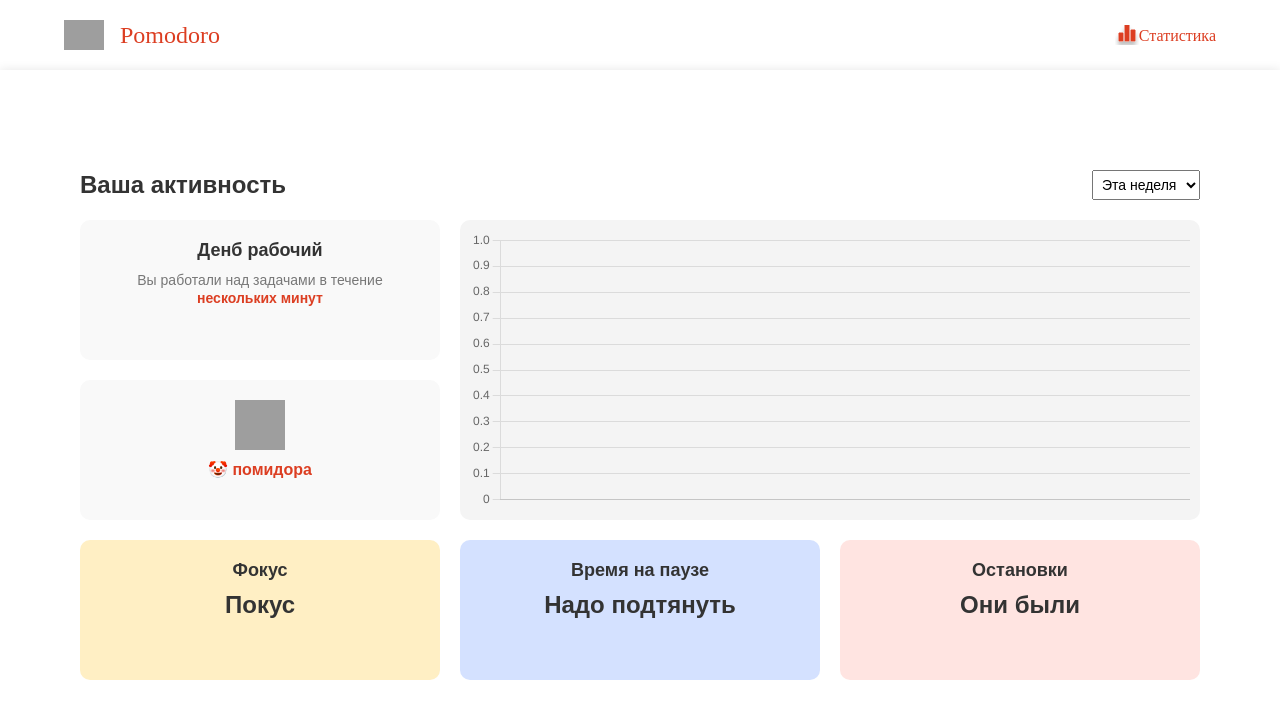
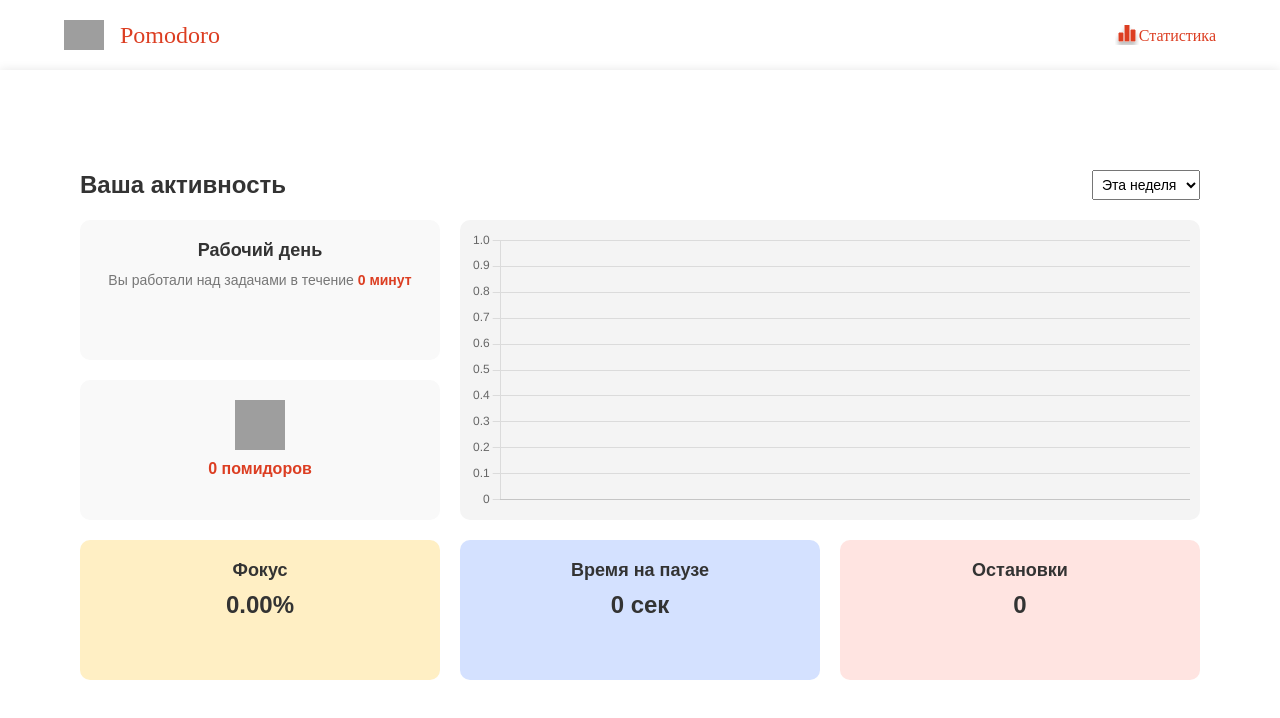
Before and after one commit to doctored11/React-Pomodoro, a React app in the folder pomodoro-react/: page /stats in a window 1280 px wide. Shown: the top 718 px of the page. Built offline with nearby package versions, Linux system fonts and the light colour scheme; grey boxes are pictures that could not be loaded.

Commit message:
statistic add daily stats v1

```diff
--- a/pomodoro-react/src/Page/Statistic/Statistic.tsx
+++ b/pomodoro-react/src/Page/Statistic/Statistic.tsx
@@ -1,4 +1,4 @@
-import React, { useState } from "react";
+import React, { useEffect, useState } from "react";
 import styles from "./statistic.module.css";
 import "../../index.css";
 import "../../media.css";
@@ -7,13 +7,50 @@ import { Graphic } from "./Graphic/Graphic";
 export function Statistic() {
   const [selectedPeriod, setSelectedPeriod] = useState<string>("7");
 
+  const [dailyStats, setDailyStats] = useState({
+    pomodors: 0,
+    idleTime: 0,
+    pauses: 0,
+    workTime: 0,
+    focus: 0,
+  });
+
+  useEffect(() => {
+    const fetchDailyStats = () => {
+      const today = new Date().toISOString().split("T")[0];
+      const savedStats = JSON.parse(localStorage.getItem(today) || "{}");
+
+      const pomodors = savedStats.pomodors || 0;
+      const idleTime = savedStats.pauseTime || 0;
+      const pauses = savedStats.pauseCount || 0;
+      const workTime = pomodors * 60; // вставить константу как у помидора
+      const totalTime = workTime + idleTime;
+      const focus = totalTime > 0 ? (workTime / totalTime) * 100 : 0;
+
+      setDailyStats({
+        pomodors,
+        idleTime,
+        pauses,
+        workTime,
+        focus,
+      });
+    };
+
+    fetchDailyStats();
+  }, []);
+
   const handlePeriodChange = (event: React.ChangeEvent<HTMLSelectElement>) => {
-    console.log(event.target.value)
     setSelectedPeriod(event.target.value);
   };
 
+  const getTomatoLabel = (count: number) => {
+    if (count === 1) return "помидор";
+    if (count > 1 && count < 5) return "помидора";
+    return "помидоров";
+  };
+
   return (
-    <div className={` frame  ${styles.statisticsFrame}`}>
+    <div className={`frame ${styles.statisticsFrame}`}>
       <div className={styles.statisticsHeader}>
         <h2 className={styles.headerTitle}>Ваша активность</h2>
         <div className={styles.weekSelector}>
@@ -21,44 +58,39 @@ export function Statistic() {
             <option value="7">Эта неделя</option>
             <option value="14">Две недели</option>
             <option value="all-time">Все время</option>
-
           </select>
         </div>
       </div>
       <div className={styles.statisticsContent}>
-
         <div className={styles.daySummary}>
-            <h3 className={styles.daySummaryTitle}>Денб рабочий</h3>
+          <h3 className={styles.daySummaryTitle}>Рабочий день</h3>
           <p className={styles.daySummaryText}>
-              Вы работали над задачами в течение{" "}
-              <span className={styles.highlightText}>нескольких минут</span>
+            Вы работали над задачами в течение <span className={styles.highlightText}>{dailyStats.workTime} минут</span>
           </p>
         </div>
 
         <div className={styles.tomatoes}>
-            <img
-              src="../../source/tomatoYang.png"
-              alt="Tomato"
-              className={styles.tomatoImage}
-            />
-            <p className={styles.tomatoCount}>🤡 помидора</p>
+          <img src="../../source/tomatoYang.png" alt="Tomato" className={styles.tomatoImage} />
+          <p className={styles.tomatoCount}>
+            {dailyStats.pomodors} {getTomatoLabel(dailyStats.pomodors)}
+          </p>
         </div>
 
         <div className={styles.chartContainer}>
           <Graphic selectedPeriod={selectedPeriod} />
         </div>
-        {/* todo */}
+
         <div className={styles.focusSummary}>
           <h4 className={styles.summaryTitle}>Фокус</h4>
-          <p className={styles.summaryValue}>Покус</p>
+          <p className={styles.summaryValue}>{dailyStats.focus.toFixed(2)}%</p>
         </div>
         <div className={styles.pauseSummary}>
           <h4 className={styles.summaryTitle}>Время на паузе</h4>
-          <p className={styles.summaryValue}>Надо подтянуть</p>
+          <p className={styles.summaryValue}>{dailyStats.idleTime} сек</p>
         </div>
         <div className={styles.stopsSummary}>
           <h4 className={styles.summaryTitle}>Остановки</h4>
-          <p className={styles.summaryValue}>Они были</p>
+          <p className={styles.summaryValue}>{dailyStats.pauses}</p>
         </div>
       </div>
     </div>
--- a/pomodoro-react/src/Page/TaskBlock/Timer/Timer.tsx
+++ b/pomodoro-react/src/Page/TaskBlock/Timer/Timer.tsx
@@ -83,7 +83,6 @@ export function Timer({ taskArr, setTaskArr, toggleInProcess }: TimerProps) {
     }
   }, [taskArr, isRunning, isPomodoroDone]);
 
-  // TODO - сделать чтобы визуально помиоры менялись в списке
   function hardPomodorDone() {
     pomodorFinished(
       taskArr,
@@ -95,8 +94,13 @@ export function Timer({ taskArr, setTaskArr, toggleInProcess }: TimerProps) {
     );
   }
   function skipPause() {
+    console.log("Skip")
+
+    setSeconds(0)
     setPomodoroDone(false);
     toggleInProcess();
+    setIsRunning(false);
+
   }
 
   return (
```
Lines whose indentation alone changed are shown as unchanged.
